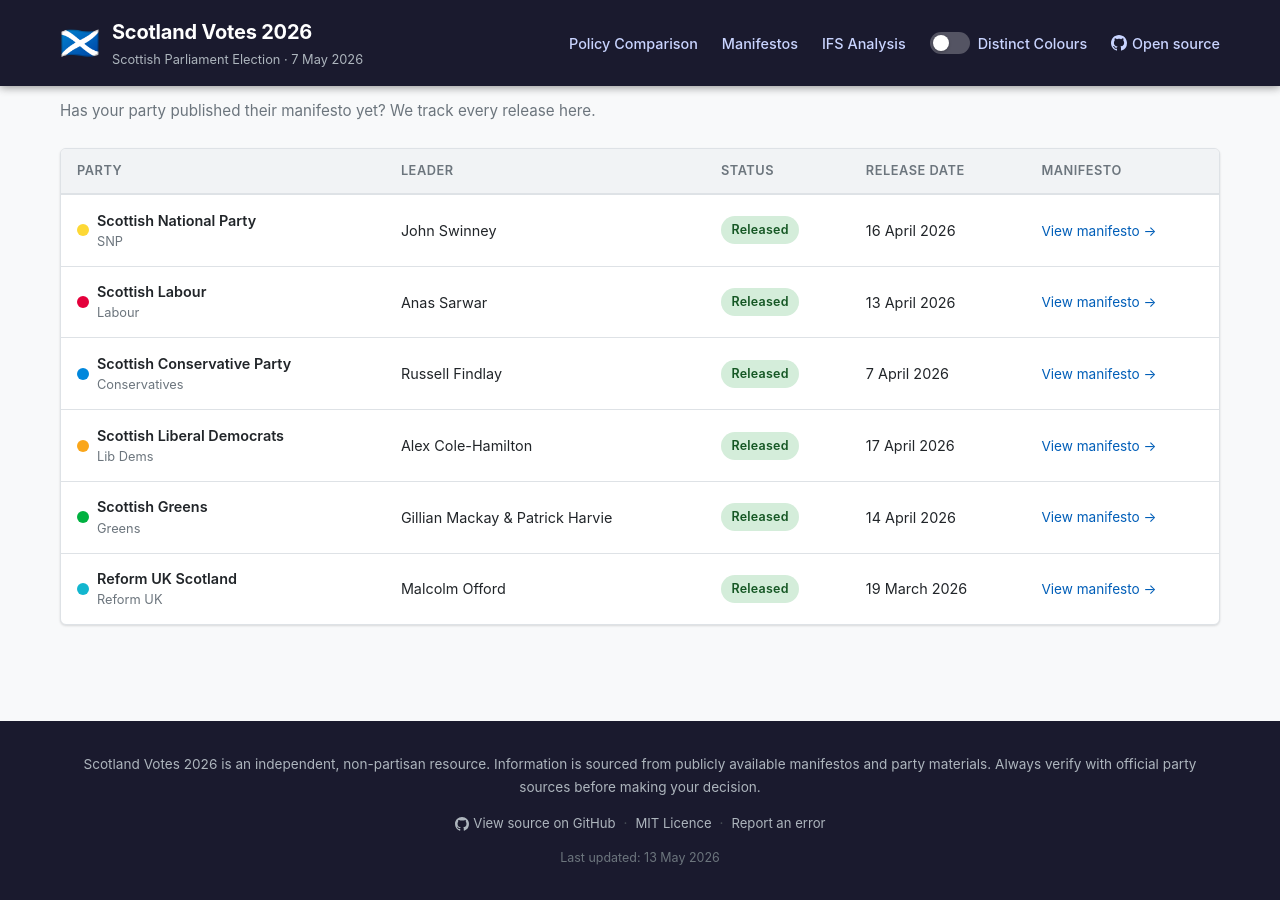
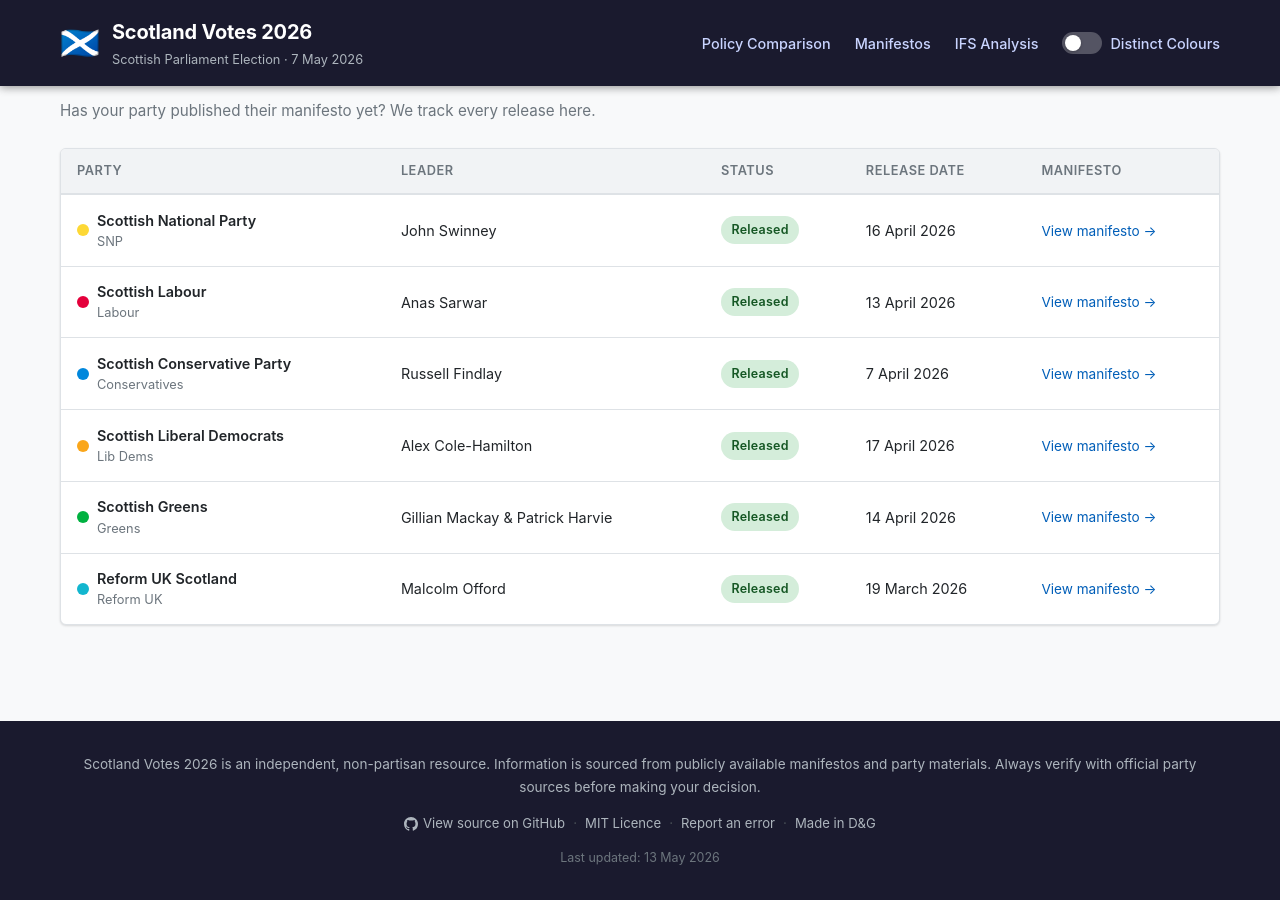
Before and after one commit to outrunthewolf/scotvote26.org, a Jekyll site: the page built from index.html, in a window 1280 px wide and 900 px high, scrolled down 7061 px. Built offline with Jekyll 4.4.1, drawn with Linux system fonts in a browser that asks for light colours.

Commit message:
small tweaks

```diff
--- a/_layouts/default.html
+++ b/_layouts/default.html
@@ -33,11 +33,6 @@
             <span class="colour-toggle-track"></span>
             <span>Distinct Colours</span>
           </label>
-          {% if site.github_repo and site.github_repo != "" %}
-          <a href="{{ site.github_repo }}" target="_blank" rel="noopener" class="nav-github">
-            <svg xmlns="http://www.w3.org/2000/svg" width="16" height="16" viewBox="0 0 24 24" fill="currentColor" aria-hidden="true" style="vertical-align:middle;margin-right:.3rem"><path d="M12 0C5.37 0 0 5.37 0 12c0 5.31 3.435 9.795 8.205 11.385.6.105.825-.255.825-.57 0-.285-.015-1.23-.015-2.235-3.015.555-3.795-.735-4.035-1.41-.135-.345-.72-1.41-1.23-1.695-.42-.225-1.02-.78-.015-.795.945-.015 1.62.87 1.845 1.23 1.08 1.815 2.805 1.305 3.495.99.105-.78.42-1.305.765-1.605-2.67-.3-5.46-1.335-5.46-5.925 0-1.305.465-2.385 1.23-3.225-.12-.3-.54-1.53.12-3.18 0 0 1.005-.315 3.3 1.23.96-.27 1.98-.405 3-.405s2.04.135 3 .405c2.295-1.56 3.3-1.23 3.3-1.23.66 1.65.24 2.88.12 3.18.765.84 1.23 1.905 1.23 3.225 0 4.605-2.805 5.625-5.475 5.925.435.375.81 1.095.81 2.22 0 1.605-.015 2.895-.015 3.3 0 .315.225.69.825.57A12.02 12.02 0 0 0 24 12c0-6.63-5.37-12-12-12z"/></svg>Open source
-          </a>
-          {% endif %}
         </nav>
       </div>
     </div>
@@ -60,6 +55,8 @@
         <span class="footer-sep">·</span>
         {% endif %}
         <a href="{{ site.github_repo }}/issues" target="_blank" rel="noopener">Report an error</a>
+        <span class="footer-sep">·</span>
+        <a href="https://www.visitscotland.com/places-to-go/dumfries-galloway" target="_blank" rel="noopener">Made in D&amp;G</a>
       </div>
       <p class="footer-date">Last updated: {{ site.time | date: "%-d %B %Y" }}</p>
     </div>
```
Also changed, not shown: 1 other file.
